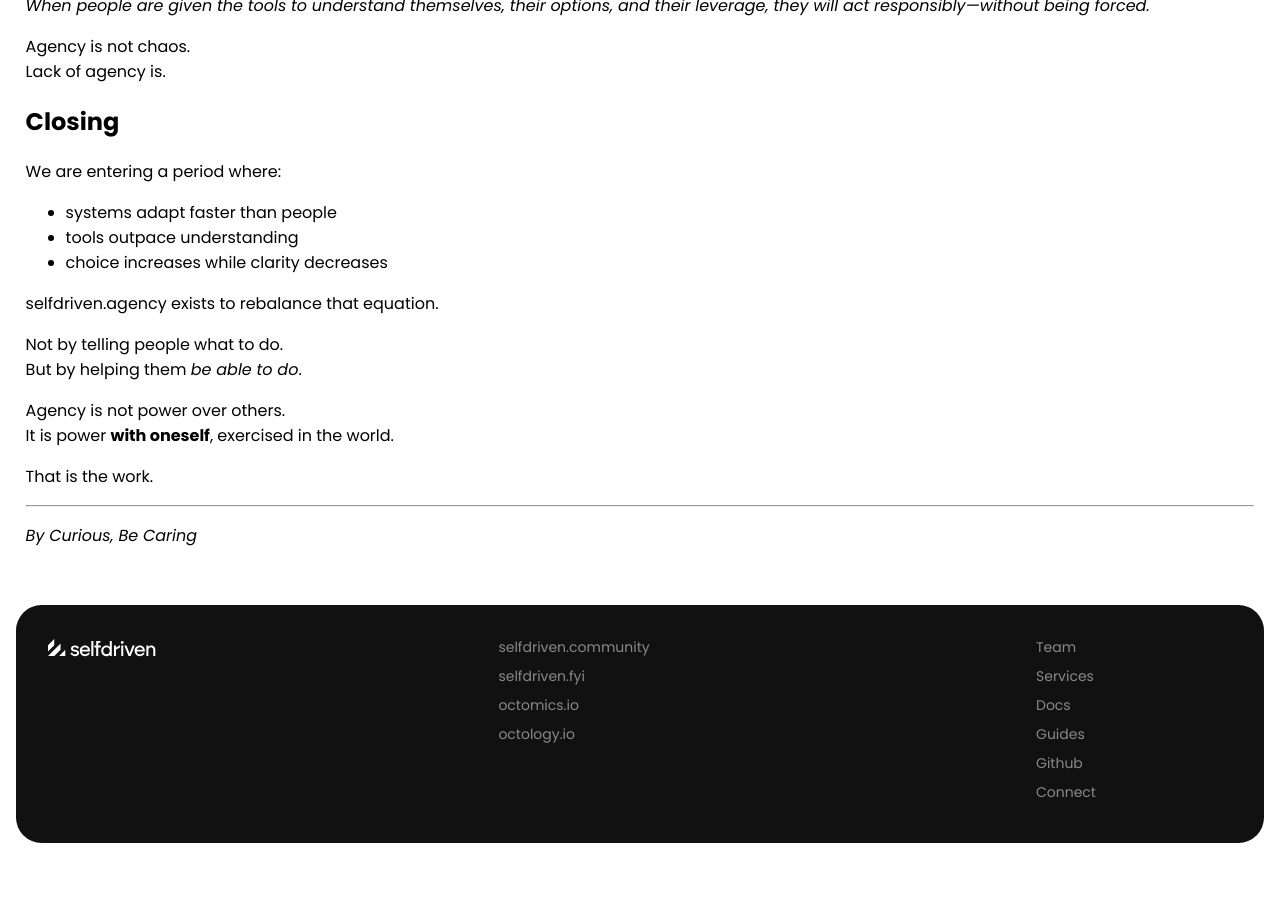
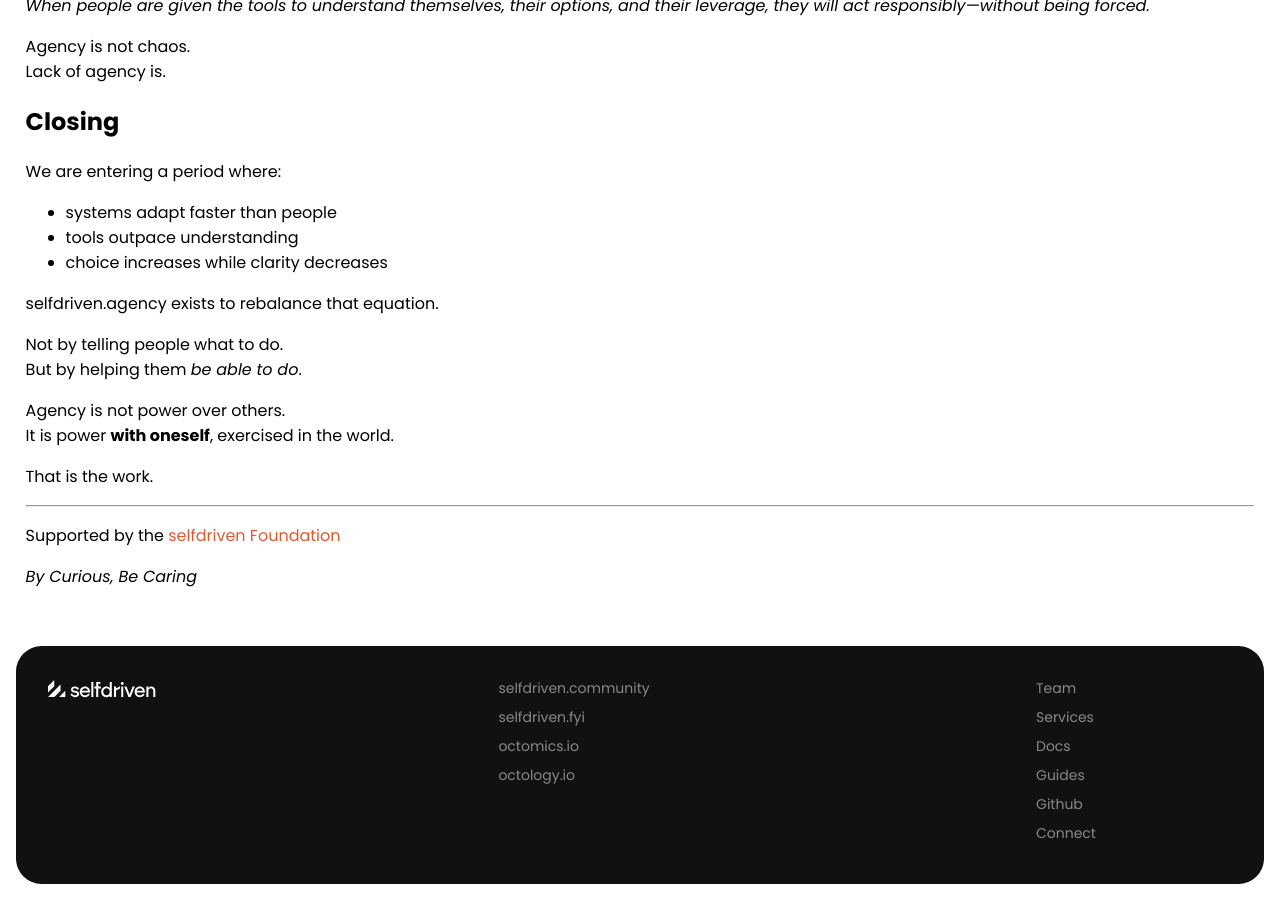
Before and after one commit to selfdriven-foundation/selfdriven-agency, a Jekyll site: the page built from docs/index.md, in a window 1280 px wide and 900 px high, scrolled down 3456 px. Built offline with Jekyll 4.4.1, drawn with Linux system fonts in a browser that asks for light colours; before the commit the page ends 4315 px from its top, so only the background shows below that.

Commit message:
Update index.md

```diff
--- a/docs/index.md
+++ b/docs/index.md
@@ -158,4 +158,7 @@
 That is the work.
 
 ---
+
+Supported by the [selfdriven Foundation](https://selfdriven.foundation)
+
 *By Curious, Be Caring*
```
